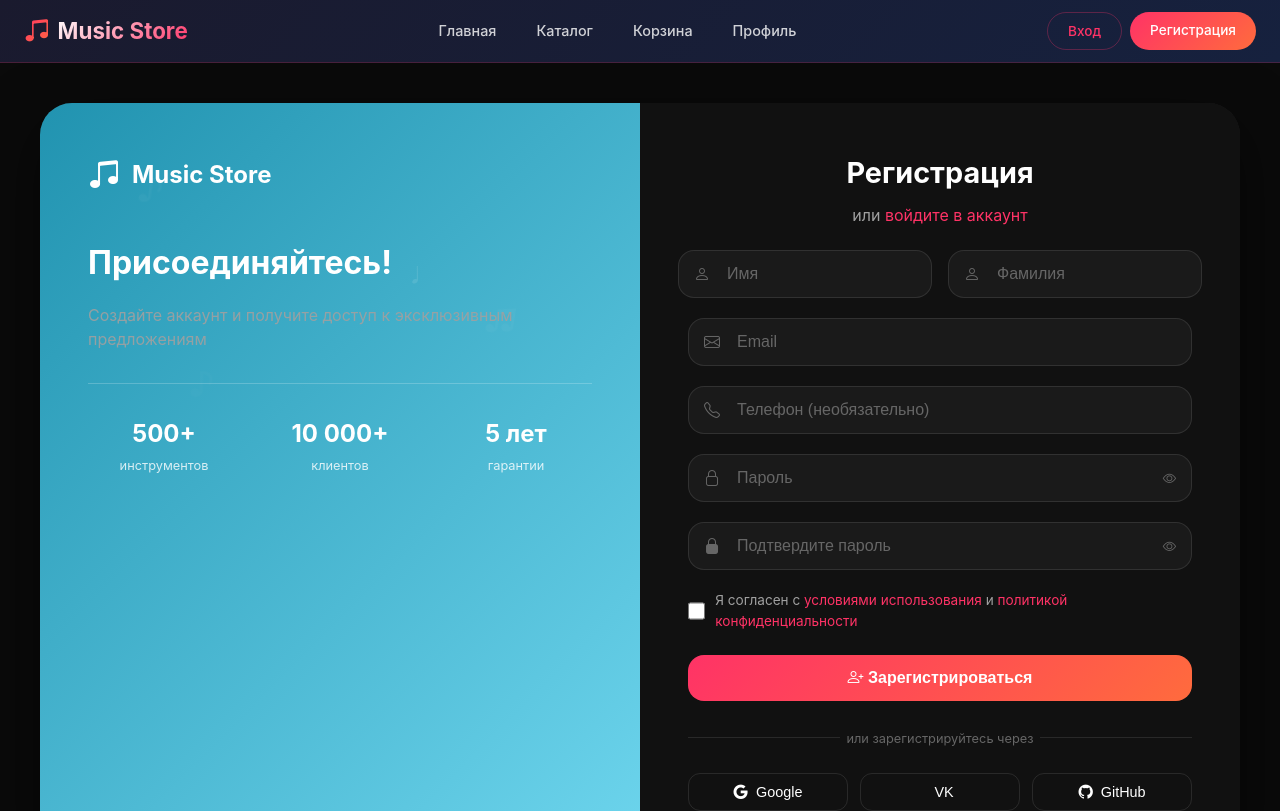
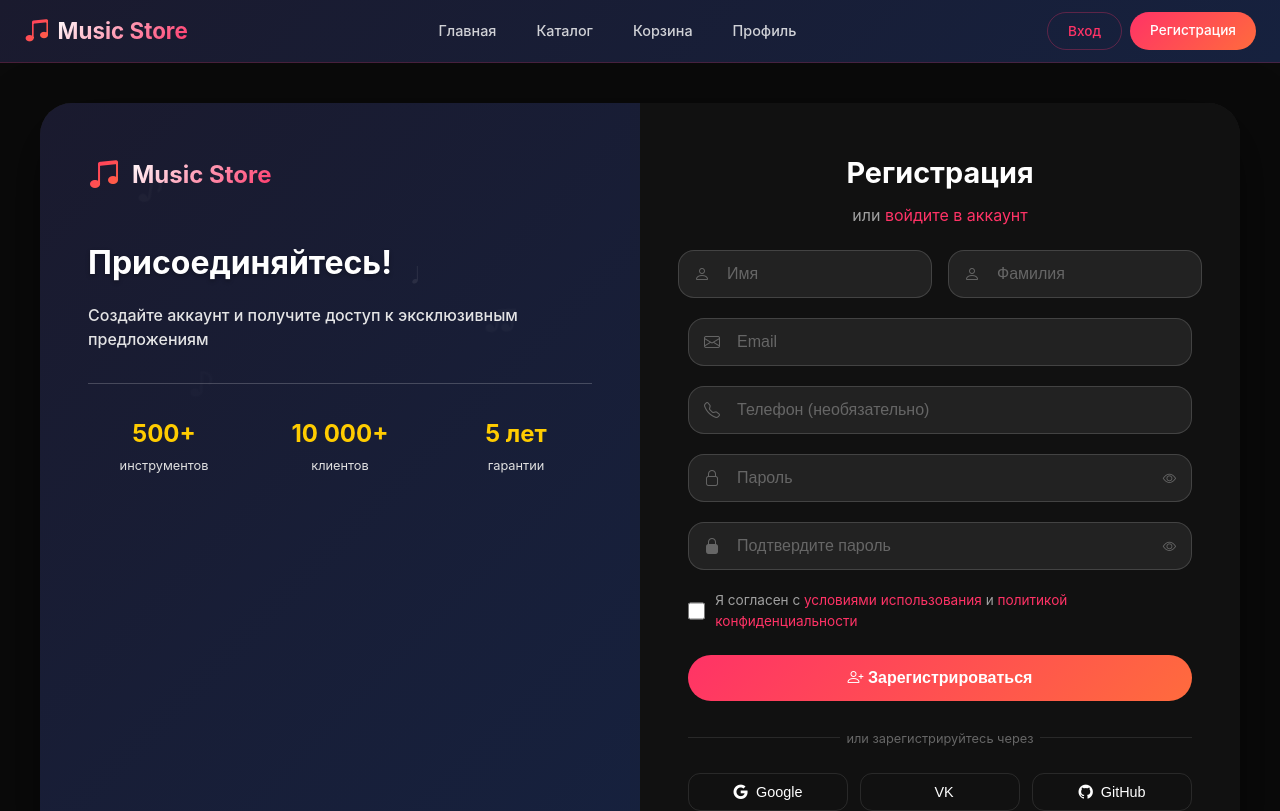
Before and after one commit to NIIIIIIIIIIIk/mysicant, a Vue app: page /register in a window 1280 px wide. Shown: the top 811 px of the page. Built offline with nearby package versions, Linux system fonts and the light colour scheme; some icons are missing.

Commit message:
Update RegisterView.vue

```diff
--- a/src/views/RegisterView.vue
+++ b/src/views/RegisterView.vue
@@ -172,6 +172,7 @@
 import { ref, computed } from 'vue'
 import { useRouter } from 'vue-router'
 import { useAuthStore } from '../stores/auth'
+import { showNotification } from '../utils/notifications'
 
 const router = useRouter()
 const authStore = useAuthStore()
@@ -224,22 +225,22 @@ const strengthColor = computed(() => {
 
 const handleRegister = async () => {
   if (password.value !== confirmPassword.value) {
-    alert('❌ Пароли не совпадают')
+    showNotification('❌ Пароли не совпадают', 'error')
     return
   }
 
   if (password.value.length < 6) {
-    alert('❌ Пароль должен содержать минимум 6 символов')
+    showNotification('❌ Пароль должен содержать минимум 6 символов', 'error')
     return
   }
 
   if (!agreeTerms.value) {
-    alert('❌ Необходимо согласиться с условиями использования')
+    showNotification('❌ Необходимо согласиться с условиями использования', 'error')
     return
   }
 
   if (!email.value.includes('@')) {
-    alert('❌ Введите корректный email')
+    showNotification('❌ Введите корректный email', 'error')
     return
   }
 
@@ -249,14 +250,15 @@ const handleRegister = async () => {
   loading.value = false
 
   if (success) {
+    showNotification('✅ Регистрация прошла успешно!', 'success')
     router.push('/profile')
   } else {
-    alert('❌ Ошибка регистрации. Попробуйте другой email.')
+    showNotification('❌ Ошибка регистрации. Попробуйте другой email.', 'error')
   }
 }
 
 const socialRegister = (provider) => {
-  alert(`🔐 Регистрация через ${provider} будет доступна в ближайшее время`)
+  showNotification(`🔐 Регистрация через ${provider} будет доступна в ближайшее время`, 'info')
 }
 </script>
 
@@ -293,7 +295,7 @@ const socialRegister = (provider) => {
 }
 
 .register-info {
-  background: linear-gradient(135deg, #2193b0, #6dd5ed);
+  background: linear-gradient(135deg, #1a1a2e 0%, #16213e 100%);
 }
 
 .music-notes {
@@ -308,7 +310,7 @@ const socialRegister = (provider) => {
 .note {
   position: absolute;
   font-size: 2rem;
-  color: rgba(255, 255, 255, 0.1);
+  color: rgba(255, 255, 255, 0.08);
   animation: floatNote 8s ease-in-out infinite;
 }
 
@@ -339,15 +341,28 @@ const socialRegister = (provider) => {
 
 .info-logo i {
   font-size: 2rem;
+  background: linear-gradient(135deg, #ff3366, #ff6b3d);
+  -webkit-background-clip: text;
+  -webkit-text-fill-color: transparent;
+}
+
+.info-logo span {
+  background: linear-gradient(135deg, #fff, #ff3366);
+  -webkit-background-clip: text;
+  -webkit-text-fill-color: transparent;
 }
 
 .info-content h2 {
   font-size: 2rem;
   margin-bottom: 16px;
+  color: #ffffff;
+  text-shadow: 0 2px 4px rgba(0, 0, 0, 0.3);
 }
 
 .info-content > p {
-  opacity: 0.9;
+  opacity: 0.95;
+  color: #f0f0f0;
+  font-weight: 500;
   margin-bottom: 32px;
   line-height: 1.5;
 }
@@ -369,11 +384,12 @@ const socialRegister = (provider) => {
   display: block;
   font-size: 1.5rem;
   font-weight: 700;
+  color: #ffcc00;
 }
 
 .stat-label {
   font-size: 0.8rem;
-  opacity: 0.8;
+  color: #e0e0e0;
 }
 
 /* ===== ПРАВАЯ ЧАСТЬ ===== */
@@ -435,8 +451,8 @@ const socialRegister = (provider) => {
 .input-group input {
   width: 100%;
   padding: 14px 16px 14px 48px;
-  background: var(--bg-card);
-  border: 1px solid rgba(255, 255, 255, 0.1);
+  background: var(--bg-elevated);
+  border: 1px solid rgba(255, 255, 255, 0.15);
   border-radius: 16px;
   color: white;
   font-size: 1rem;
@@ -521,9 +537,9 @@ const socialRegister = (provider) => {
 .btn-submit {
   width: 100%;
   padding: 14px;
-  background: var(--gradient-primary);
+  background: linear-gradient(135deg, #ff3366, #ff6b3d);
   border: none;
-  border-radius: 16px;
+  border-radius: 40px;
   color: white;
   font-size: 1rem;
   font-weight: 600;
@@ -534,7 +550,7 @@ const socialRegister = (provider) => {
 
 .btn-submit:hover:not(:disabled) {
   transform: translateY(-2px);
-  box-shadow: var(--shadow-glow);
+  box-shadow: 0 0 20px rgba(255, 51, 102, 0.3);
 }
 
 .btn-submit:disabled {
```
